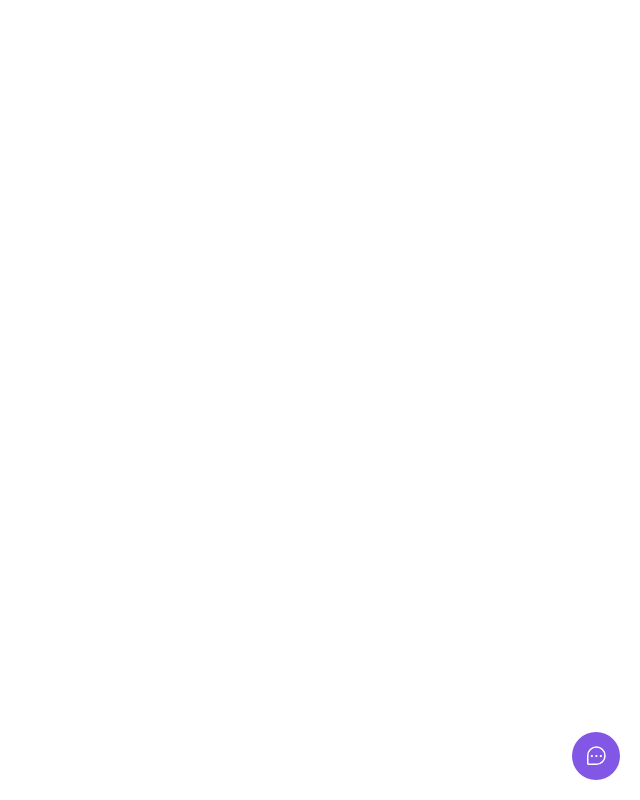
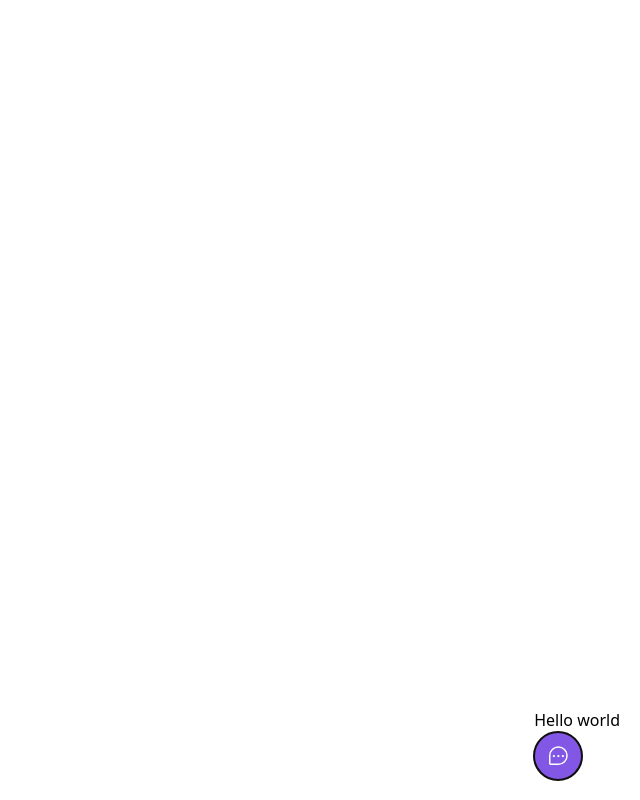
Before and after one commit to fcrfabiano/feedback-widget, a React (Vite) app: page / in a window 1280 px wide. Both pictures are taken after a click on the button "Feedback". Shown: the whole page, without its empty margins (640-1280 px from the left). Built offline with nearby package versions, Linux system fonts and the light colour scheme.

Commit message:
feat: change popover to headlessui framework

```diff
--- a/package.json
+++ b/package.json
@@ -8,6 +8,7 @@
     "preview": "vite preview"
   },
   "dependencies": {
+    "@headlessui/react": "^1.6.4",
     "phosphor-react": "^1.4.1",
     "react": "^18.0.0",
     "react-dom": "^18.0.0"
--- a/src/components/Widget.tsx
+++ b/src/components/Widget.tsx
@@ -1,26 +1,21 @@
-import React, { useState } from "react";
+import { Popover } from "@headlessui/react";
 
 import { ChatTeardropDots } from "phosphor-react";
 
 export function Widget() {
-  const [isWidgetOpen, setIsWidgetOpen] = useState(false);
+  return (
+    <Popover className="absolute bottom-5 right-5">
+      <Popover.Panel>Hello world</Popover.Panel>
 
-  function toggleWidgetVisibility() {
-    setIsWidgetOpen(prevState => !prevState)
-  }
-
-  return (
-    <div className="absolute bottom-5 right-5">
-      <button
+      <Popover.Button
         className="bg-brand-500 rounded-full px-3 h-12 text-white flex items-center group"
-        onClick={ toggleWidgetVisibility }
       >
         <ChatTeardropDots className="w-6 h-6" />
         <span className="max-w-0 overflow-hidden group-hover:max-w-xs transition-all duration-500 ease-linear">
           {/* <span className="pl-2"></span>  */}
           Feedback
         </span>
-      </button>
-    </div>
+      </Popover.Button>
+    </Popover>
   );
 }
```
Also changed, not shown: 1 other file (tests, documents, lock files or other folders).
